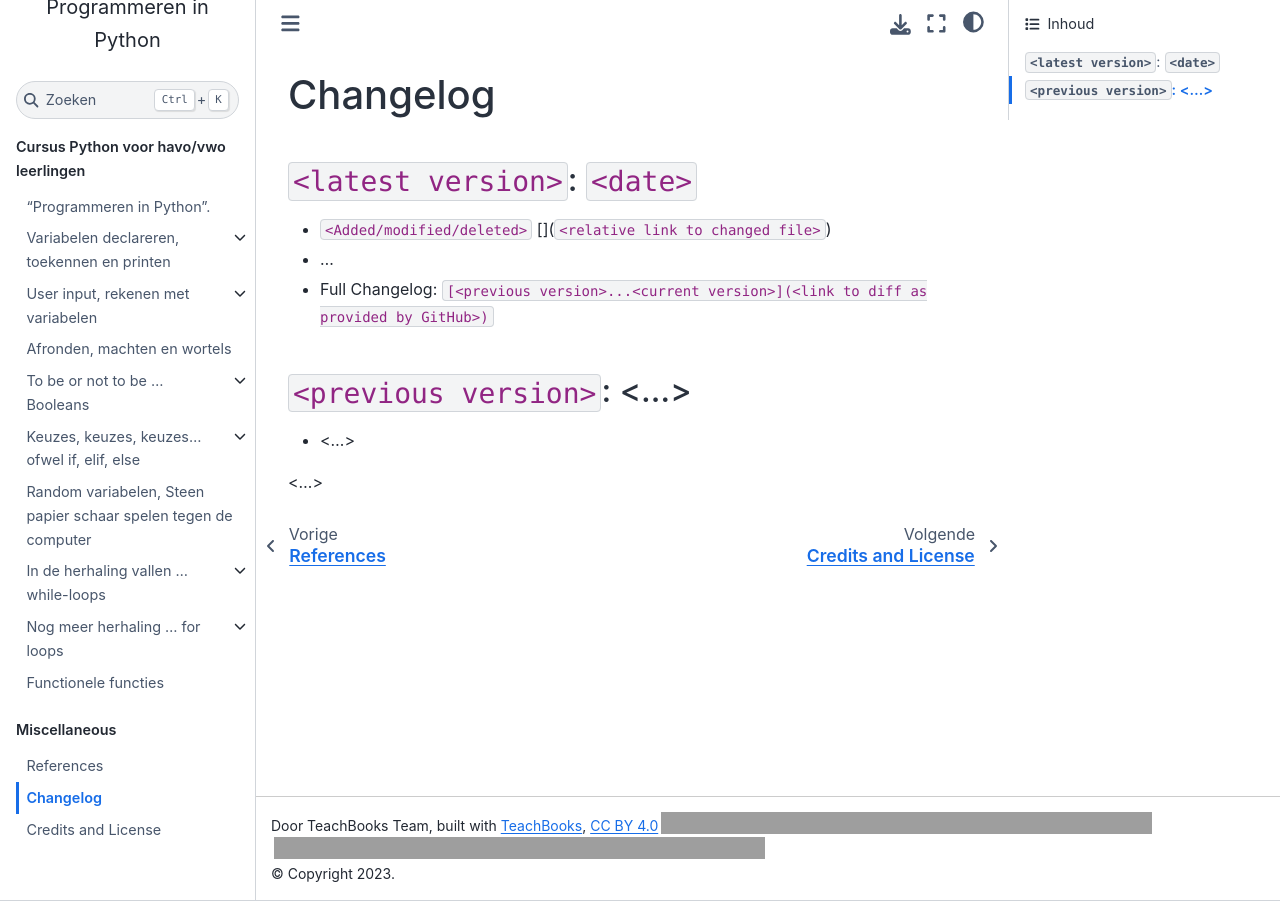
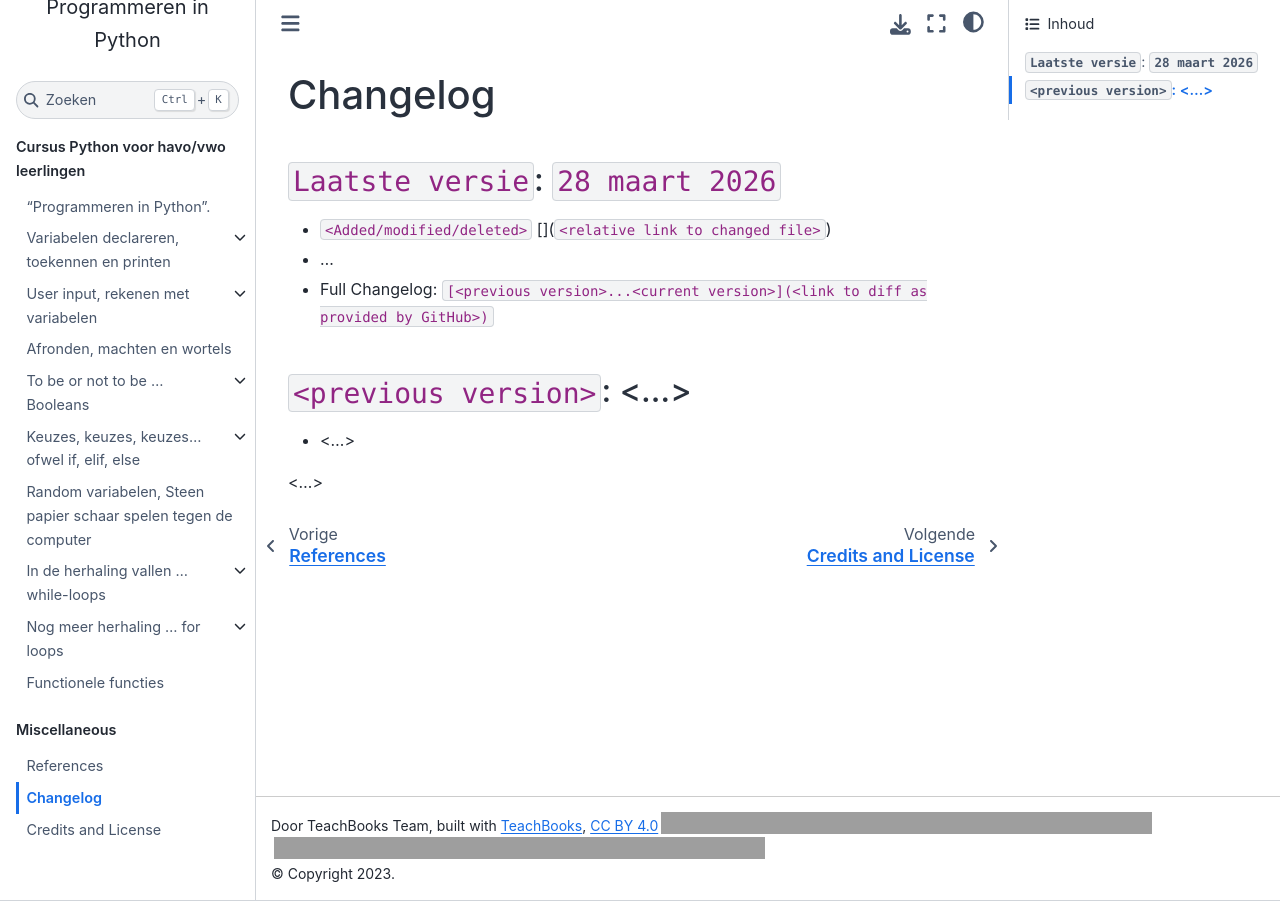
Before and after one commit to nerdyJuffie/PythonProgrammeren, a Jupyter Book: the page built from book/changelog.md, in a window 1280 px wide, cut to the strip 0-901 px from the top of the page. Built offline with Jupyter Book 1.0.4 settings and Sphinx 7.4.7 and the Sphinx Book theme 1.1.4, drawn with Linux system fonts in a browser that asks for light colours; pages that are not in the unit, such as notebooks, are missing from menus; comment, search, counter and statistics services are not loaded; grey boxes are pictures that could not be loaded.

Commit message:
Update changelog.md

```diff
--- a/book/changelog.md
+++ b/book/changelog.md
@@ -1,6 +1,6 @@
 # Changelog
 
-## `<latest version>`: `<date>`
+## `Laatste versie`: `28 maart 2026`
 - `<Added/modified/deleted>` [](`<relative link to changed file>`)
 - ...
 - Full Changelog: `[<previous version>...<current version>](<link to diff as provided by GitHub>)`
```
